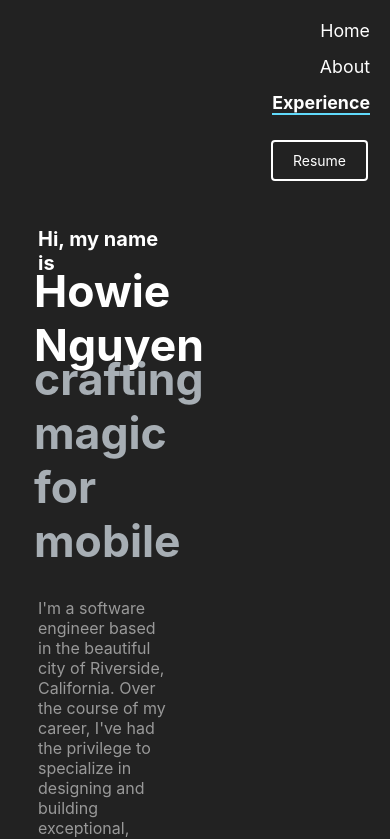
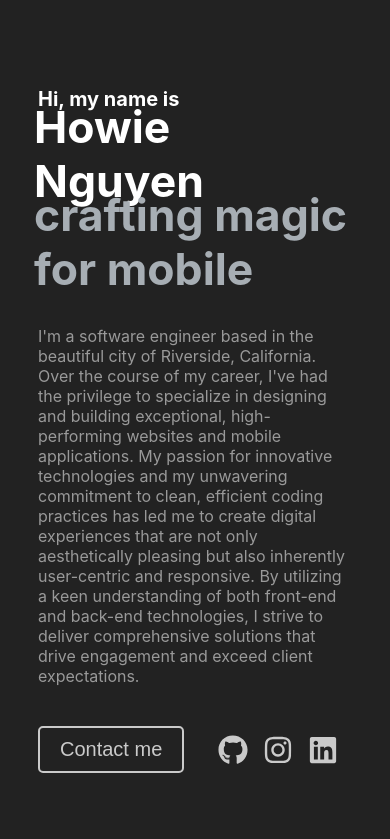
Before and after one commit to Howie315/Howie-Portfolio, a React (Create React App) app: page / in a window 390 px wide. Shown: the top 839 px of the page. Built offline with nearby package versions, Linux system fonts and the light colour scheme.

Commit message:
finished mobile

```diff
--- a/package.json
+++ b/package.json
@@ -9,6 +9,7 @@
     "react": "^18.2.0",
     "react-dom": "^18.2.0",
     "react-icons": "^4.10.1",
+    "react-responsive": "^9.0.2",
     "react-router-dom": "^6.14.0",
     "react-scripts": "5.0.1",
     "react-spring": "^9.7.2",
--- a/src/App.css
+++ b/src/App.css
@@ -79,6 +79,37 @@
   background-color: #111111; /* Darker shade for hover effect */
 }
 
+@media (max-width: 768px) {
+  .navbar {
+    position: fixed;
+    top: 0;
+    right: 0;
+    width: 100%;
+    height: 100vh;
+    background-color: #222222;
+    flex-direction: column;
+    align-items: center;
+    justify-content: center;
+    transform: translateX(100%);
+    transition: transform 0.3s ease-in-out;
+  }
+
+  .navbar.open {
+    transform: translateX(0);
+  }
+
+  .navbar a {
+    margin: 20px 0;
+  }
+
+  .navbar-toggle {
+    position: fixed;
+    top: 10px;
+    right: 10px;
+    display: inline-block;
+    cursor: pointer;
+  }
+}
 
 /* This makes the scrolling behavior smooth */
 html {
--- a/src/components/About.css
+++ b/src/components/About.css
@@ -8,6 +8,7 @@
     margin-top: 50px;
     height: 1300px;
     margin-right: 400px;
+
     line-height: 1.6;  /* Increase line spacing */
 
   transform: translateY(20px);
@@ -78,3 +79,21 @@
     background-color: white;  /* Adjust to match your site's color scheme */
     border-radius: 50%;  /* Makes the dot circular */
   }
+
+  /* Responsiveness for mobile devices */
+@media screen and (max-width: 768px) {
+  #about .content-section {
+      height: auto;
+      margin-right: 10px;
+  }
+
+  .technology-list {
+      /* flex-direction: column; */
+      align-items: center;
+  }
+
+  .about-image-container {
+      width: 100%;
+      text-align: left;
+  }
+}
--- a/src/components/About.js
+++ b/src/components/About.js
@@ -87,13 +87,9 @@ const About = () => {
           algorithms that form the backbone of software development. The dynamic
           nature of the field keeps me on my toes, as there are always new
           technologies to learn, paradigms to adapt to, and problems to solve.
-          This constant learning curve is what makes software development both
-          challenging and exciting. Seeing a project evolve from a simple idea
-          to a fully functional application that can potentially be used by
-          millions is an experience like no other. Each new project is a
-          journey, each bug a challenge, and each resolved issue a victory. This
-          cyclical process of creation, problem-solving, and evolution is what
-          fuels my passion and commitment to this field.
+          Each new project is a journey, each bug a challenge, and each resolved
+          issue a victory. This cyclical process of creation, problem-solving,
+          and evolution is what fuels my passion and commitment to this field.
         </p>
       </AnimatedVisibilitySensor>
 
--- a/src/components/Experience.css
+++ b/src/components/Experience.css
@@ -26,3 +26,17 @@
     transform: scale(1.05); /* Increase the size by 5% when hovered */
     transition: transform 0.3s ease-in-out; /* Make the transform transition smooth */
   }
+  @media (max-width: 768px) {
+    #experience .content-section {
+      margin-right: 0;
+    }
+
+    #experience .vertical-timeline-element-title{
+      font-size: 22px;
+    }
+
+    .experience-header {
+      font-size: 18px;
+      margin-left: 10px;
+    }
+  }
--- a/src/components/Experience.js
+++ b/src/components/Experience.js
@@ -9,13 +9,17 @@ import { TiCode } from "react-icons/ti";
 import { TiDeviceDesktop } from "react-icons/ti";
 import { IoIosRocket } from "react-icons/io";
 import { IoIosAnalytics } from "react-icons/io";
+import { useMediaQuery } from "react-responsive";
 import "./Experience.css";
 
 const Experience = () => {
+  const isMobileDevice = useMediaQuery({
+    query: "(max-device-width: 768px)",
+  });
   return (
     <div id="experience" className="content-section">
       <h4 className="experience-header">Experience</h4>
-      <VerticalTimeline>
+      <VerticalTimeline layout={isMobileDevice ? "1-column" : "2-columns"}>
         <VerticalTimelineElement
           className="vertical-timeline-element--work timeline-element"
           contentStyle={{ background: "#F1F1F1", color: "#333" }}
--- a/src/components/Home.css
+++ b/src/components/Home.css
@@ -111,3 +111,9 @@
       opacity: 1;
     }
   }
+  @media screen and (max-width: 768px) {
+    #home .content-section {
+      margin-top: 50px;
+      margin-right: 20px;
+    }
+  }
```
Also changed, not shown: 1 other file (tests, documents, lock files or other folders).
